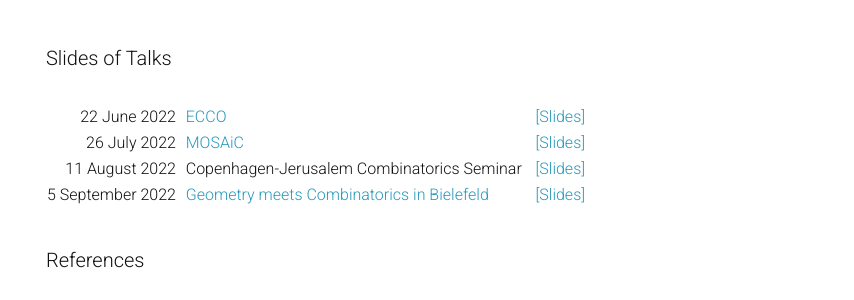
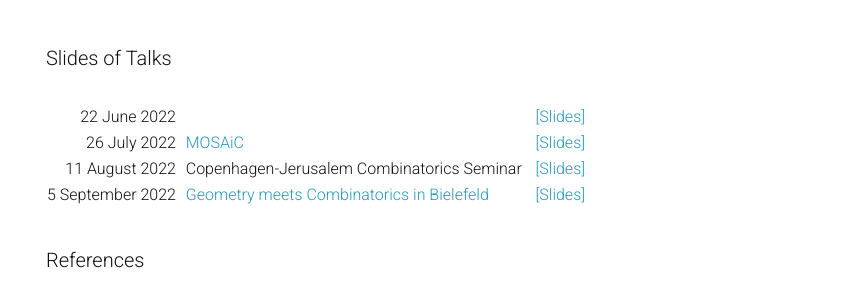
Before and after one commit to mariebrandenburg/mariebrandenburg.github.io, a Jekyll site: the page built from _projects/machine-learning.md, in a window 1280 px wide. Shown: the part 238-538 px from the top of the page, without its empty margins (209-1063 px from the left). Built offline with Jekyll 4.4.1, drawn with Linux system fonts in a browser that asks for light colours; nearby versions of some CDN libraries; a style sheet for code colours, icons or effects is not loaded.

Commit message:
projects

```diff
--- a/_projects/machine-learning.md
+++ b/_projects/machine-learning.md
@@ -18,10 +18,10 @@
 
 |  | | |
 |  --:  | :-- | :-- |
-|  22 June 2022  &nbsp; | [ECCO](https://ecco2020.combinatoria.co/home-english)  | [[Slides]](../../assets/pdf/slides/tropical-determinantal/22-06-ecco.pdf) |
-| 26 July 2022 &nbsp; | [MOSAiC](https://dermenjian.com/mosaic/)    | [[Slides]](../../assets/pdf/slides/tropical-determinantal/22-07-mosaic.pdf)    |
-|  11 August 2022  &nbsp; | Copenhagen-Jerusalem Combinatorics Seminar &nbsp;&nbsp; | [[Slides]](../../assets/pdf/slides/tropical-determinantal/22-08-copenhagen.pdf) |
-|  5 September 2022 &nbsp;  | [Geometry meets Combinatorics in Bielefeld](https://www.math.uni-bielefeld.de/geocomb/) | [[Slides]](../../assets/pdf/slides/tropical-determinantal/22-09-bielefeld.pdf) |
+|  22 June 2022  &nbsp; | []()  | [[Slides]](../../assets/pdf/slides/ml-tropical/24-03-coworkspace.pdf) |
+| 26 July 2022 &nbsp; | [MOSAiC](https://dermenjian.com/mosaic/)    | [[Slides]](../../assets/pdf/slides/tropical-determinantal/24-02-kth.pdf)    |
+|  11 August 2022  &nbsp; | Copenhagen-Jerusalem Combinatorics Seminar &nbsp;&nbsp; | [[Slides]](../../assets/pdf/slides/tropical-determinantal/24-01-mfo.pdf) |
+|  5 September 2022 &nbsp;  | [Geometry meets Combinatorics in Bielefeld](https://www.math.uni-bielefeld.de/geocomb/) | [[Slides]](../../assets/pdf/slides/tropical-determinantal/23-11-spp.pdf) |
 
 
 &nbsp;
```
Also changed, not shown: _projects/intersection-buddies.md (+1 -1 lines), _projects/lattice-points.md (+2 -2 lines), 5 other files.
